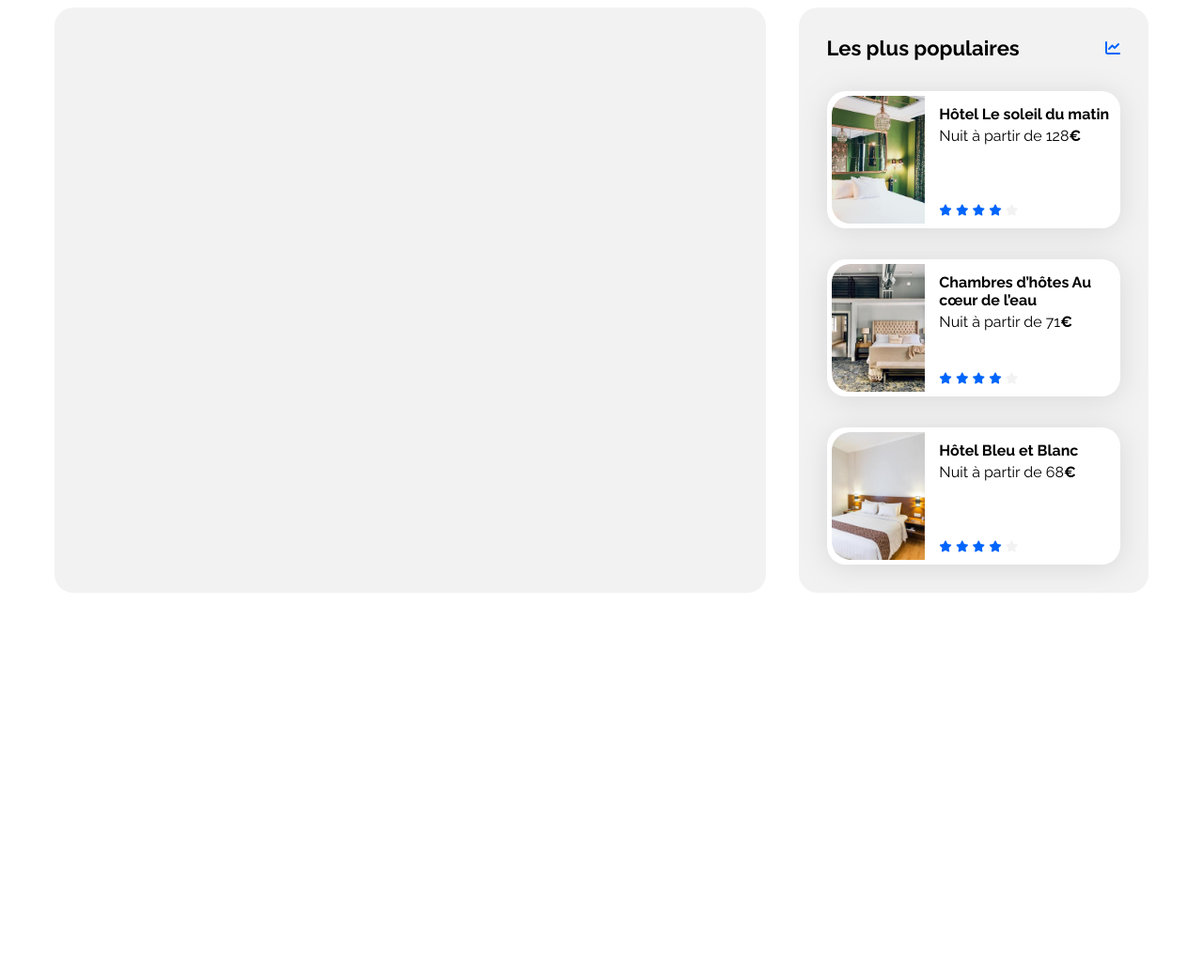
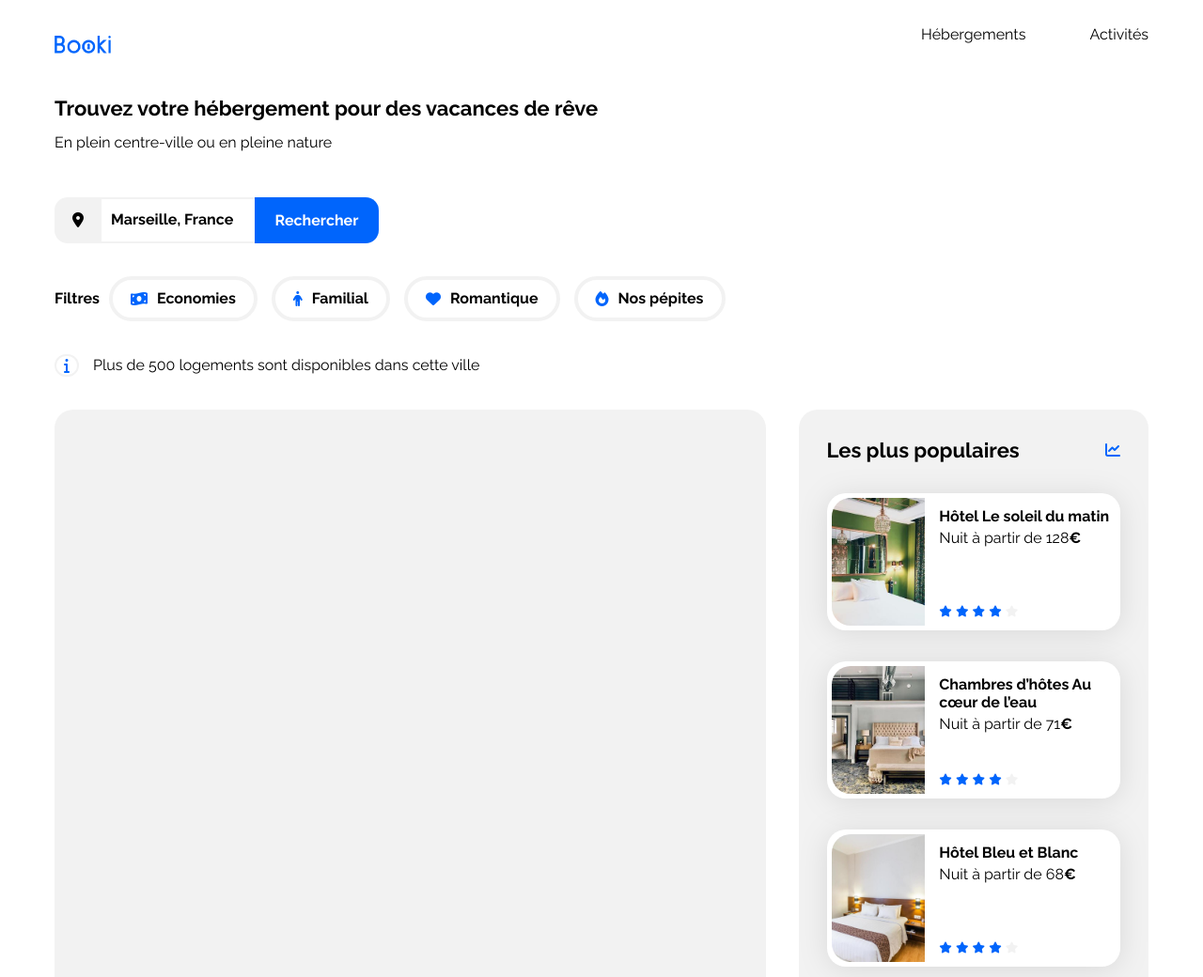
Before and after one commit to hyroneShutter/projet-3, a plain HTML site: page index.html in a window 1280 px wide. Shown: the top 1040 px of the page at 94% size. Before the commit the page ends 800 px from the top, so only its background shows below. Drawn offline with Linux system fonts and the light colour scheme.

Commit message:
Ajout  du code suivant: Le code de la section de recherche composé de (Titre, recherche, filtre et information de recherche et du tout le code CSS lié a ces dernier

```diff
--- a/css/style.css
+++ b/css/style.css
@@ -7,6 +7,10 @@
     --main-color: #0065FC;
     --main-bg-color: #F2F2F2;
     --filter-bg-color: #DEEBFF;
+}
+
+.---BORDER-NONE {
+    border: none;
 }
 
 .fa-solid {
@@ -55,10 +59,173 @@ a {
 }
 
 .neutral-star {
-    color: var(--main-bg-color)
+    color: var(--main-bg-color);
 }
 
-/****** Hebergements And Populaires ***********/
+
+
+
+
+
+/****** HEADER ************/
+header {
+    height: 79px;
+    display: flex;
+    justify-content: space-between;
+}
+
+.logo-link-header {
+    width: 10%;
+    padding: 30px 50px 30px 0px;
+    display: flex;
+
+}
+
+.resize-website-logo {
+    height: 19px;
+}
+
+.header-button-navigation {
+    height: 35px;
+    display: flex;
+    gap: 68px;
+}
+
+.button-header {
+    height: 35px;
+    border-top: 3px solid #ffff;
+    display: flex;
+    align-items: flex-end;
+}
+
+.button-header:hover {
+    color: #0065FC;
+    border-top: 3px solid #0065FC;
+}
+
+/*
+.button-header__left {
+
+}
+
+.button-header__right {
+
+}
+*/
+
+
+
+
+
+/****** SEARCH AND FILTER BLOCK ************/
+.search-and-filter-block {
+    display: flex;
+    flex-direction: column;
+    gap: 35px;
+}
+
+/*
+.search-element {
+
+}
+
+.search-block__title {
+
+}
+*/
+    .block-title h1 {
+        font-size: 1.375rem;
+    }
+    .block-title h2 {
+        font-size: 1rem;
+        font-weight: 100;
+    }
+
+.block-input form {
+    display: flex;
+
+}
+    .search-form-part-1-logo {
+        width: 50px;
+        height: 49px;
+        border-radius: 14px 0 0 14px;
+        background-color: #F2F2F2;
+        display: flex;
+        justify-content: center;
+        align-items: center;
+    }
+        .search-form-part-1-logo i {
+            color: #000;
+        }
+
+        .search-form-part-2-input-text {
+            padding-left: 10px;
+            outline: none;
+            color: #000;
+            border-top: 2px #F2F2F2 solid ;
+            border-bottom: 2px #F2F2F2 solid;
+        }
+            input::placeholder {
+                color: #000;
+                font-size: 1.2em;
+                font-weight: bold;
+            }
+
+        .search-form-part-3-button {
+            width: 132px;
+            color: #ffff;
+            font-size: 1em;
+            font-weight: 600;
+            background-color: #0065FC;
+            border-radius: 0 14px 14px 0;
+        }
+
+.block-filter {
+    display: flex;
+    gap: 10px;
+}
+    .filter-title {
+        display: flex;
+        align-items: center;
+        font-size: 1em;
+        font-weight: bold;
+    }
+
+    .filter {
+        display: flex;
+        gap: 15px;
+    }
+        .filter__button {
+            height: 40px;
+            padding-inline: 19px;
+            display: flex;
+            justify-content: center;
+            align-items: center;
+            gap: 10px;
+            border: 4px #F2F2F2 solid;
+            border-radius: 25px;
+            font-weight: bold;
+        }
+        .filter__button:hover {
+            background-color: #D9D9D9;
+        }
+
+
+.block-subtitle-information {
+    margin-bottom: 35px;
+}
+    .search-info-logo {
+        display: flex;
+        align-items: center;
+        gap: 15px;
+    }
+        .search-info-logo i {
+            padding: 2px 8px;
+            border: 2px #F2F2F2 solid;
+            border-radius: 25px;
+        }
+
+/****** HEBERGEMENTS AND POPULAIRES ************/
 .hebergements-and-populaires {
     display: flex;
     justify-content: space-between;
@@ -71,12 +238,22 @@ a {
     box-sizing: border-box;
 }
 
-/****** Hebergements ***********/
+
+
+
+
+
+/****** HEBERGMENTS ************/
 .hebergements {
     width: 65%;
 }
 
-/****** Populaires ***********/
+
+
+
+
+
+/****** POPULAIRES ************/
 .populaires {
     width: 32%;
 }
@@ -124,9 +301,11 @@ a {
 
 
 
+
+
 /* Le code ci-dessous correspond à la version responsive uniquement */
 
-/****** Media queries ***********/
+/****** Media queries ************/
 /* Medium devices (tablets, less/equal than 1024px) */
 @media (max-width: 1024px) {
     .hebergements-and-populaires {
@@ -161,6 +340,11 @@ a {
     }
 }
 
+
+
+
+
+
 /* Small devices (phones, less than 768px) */
 @media (max-width: 767.98px) {
     /* ... */
--- a/index.html
+++ b/index.html
@@ -16,8 +16,58 @@
 
 <body>
     <div class="main-container">
-        <header></header>
+        <header>
+            <a class="logo-link-header" href="#">
+                <img class="resize-website-logo" src="images/logo/Booki.png" alt="Logo du site web bookie">
+            </a>
+            <div class="header-button-navigation">
+                <a href="#" class="button-header button-header__left">
+                    <span>
+                        Hébergements
+                    </span>
+                </a>
+                <a href="#" class="button-header button-header__right">
+                    <span>
+                        Activités
+                    </span>
+                </a>
+            </div>
+        </header>
         <main>
+            <div class="search-and-filter-block">
+                <div class="search-element block-title">
+                    <h1>Trouvez votre hébergement pour des vacances de rêve</h1>
+                    <h2>En plein centre-ville ou en pleine nature</h2>
+                </div>
+                <div class="search-element block-input">
+                    <form action="/" method="post">
+                            <div class="search-form-part-1-logo">
+                                <i class="fa-solid fa-location-dot"></i>
+                            </div>
+                            <input class="search-form-part-2-input-text ---BORDER-NONE" type="search" name="a" placeholder="Marseille, France">
+                            <button class="search-form-part-3-button ---BORDER-NONE" type="submit">
+                                <span>Rechercher</span>
+                            </button>
+                      </form>
+                </div>
+                <div class="search-element block-filter">
+                    <div class="filter-title">
+                        <span>Filtres</span>
+                    </div>
+                    <div class="filter">
+                        <a class="filter__button" href="#"><i class="fa-solid fa-money-bill-wave"></i><span>Economies</span></a>
+                        <a class="filter__button" href="#"><i class="fa-solid fa-person"></i><span>Familial</span></a>
+                        <a class="filter__button" href="#"><i class="fa-solid fa-heart"></i><span>Romantique</span></a>
+                        <a class="filter__button" href="#"><i class="fa-solid fa-fire"></i><span>Nos pépites</span></a>
+                    </div>
+                </div>
+                <div class="search-element block-subtitle-information">
+                    <div class="search-info-logo">
+                        <i class="fa-solid fa-info"></i>
+                        <span>Plus de 500 logements sont disponibles dans cette ville</span>
+                    </div>
+                </div>
+            </div>
             <div class="hebergements-and-populaires">
                 <section class="hebergements">
 
```
